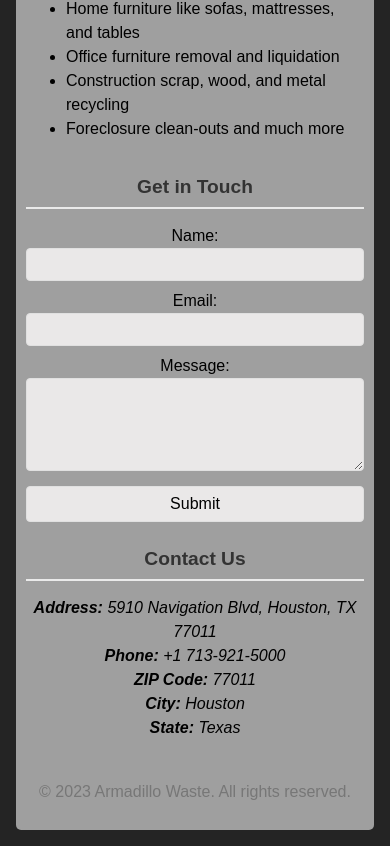
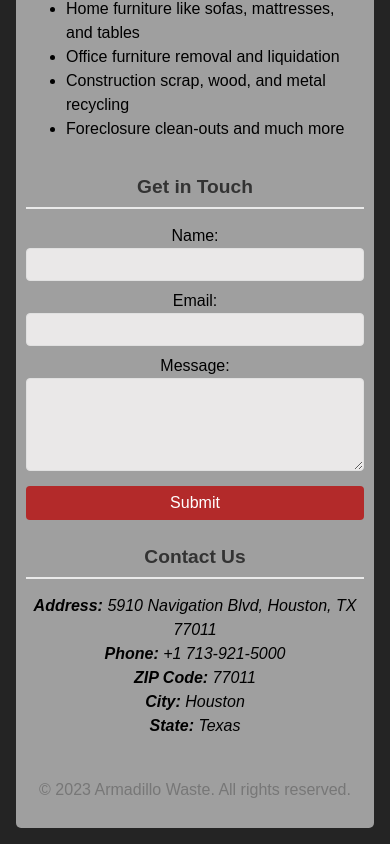
Before and after one commit to cdschexnide/bootjackranch, a React (Vite) app: page / in a window 390 px wide. Shown: the part 513-1359 px from the top of the page. Built offline with nearby package versions, Linux system fonts and the light colour scheme.

Commit message:
changed mobile version of submit button bg color to red

```diff
--- a/src/App.css
+++ b/src/App.css
@@ -154,4 +154,10 @@ footer {
     border: 1px solid #e0e0e0;
     border-radius: 4px;
   }
+  .contact-form button {
+    background-color: rgb(179, 42, 42);
+    color: #fff;
+    cursor: pointer;
+    border: none;
+  }
 }
```
